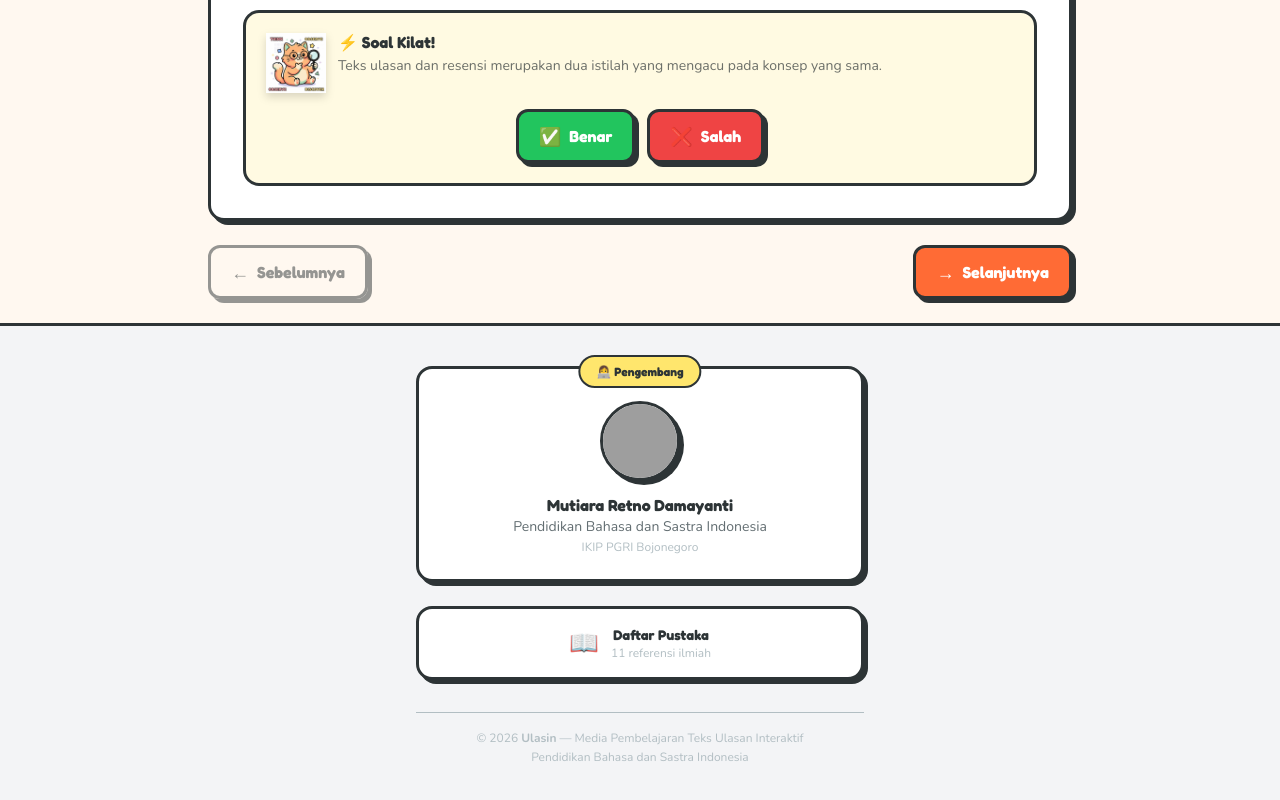
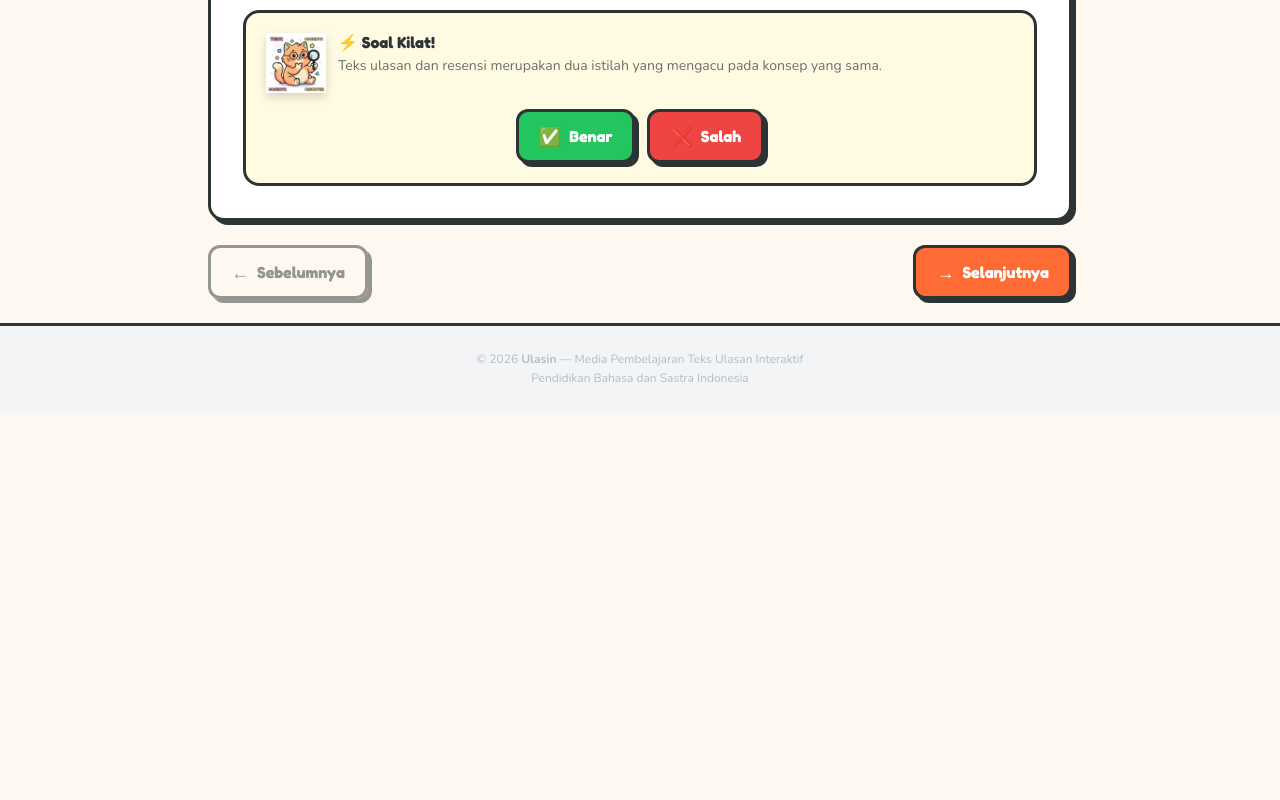
Before and after one commit to neyra-tect/Ulasin, a Next.js app: page /materi in a window 1280 px wide. Shown: the part 1006-1806 px from the top of the page. After the commit the page ends 1563 px from the top, so only its background shows below. Built offline with nearby package versions, Linux system fonts and the light colour scheme; grey boxes are pictures that could not be loaded.

Commit message:
Simplify footer and move Daftar Pustaka to Pengembang page

```diff
--- a/app/pengembang/page.js
+++ b/app/pengembang/page.js
@@ -1,11 +1,15 @@
 'use client';
 
-import { motion } from 'framer-motion';
+import { useState } from 'react';
+import { motion, AnimatePresence } from 'framer-motion';
 import Link from 'next/link';
 import Image from 'next/image';
 import Footer from '@/components/layout/Footer';
+import { dapusData } from '@/data/dapus';
 
 export default function PengembangPage() {
+  const [showDapus, setShowDapus] = useState(false);
+
   return (
     <div className="min-h-screen bg-bg">
       {/* Header */}
@@ -67,9 +71,74 @@ export default function PengembangPage() {
             </div>
           </div>
         </motion.div>
+
+        {/* References Button moved from Footer */}
+        <motion.button
+          onClick={() => setShowDapus(true)}
+          className="w-full mt-6 bg-white border-3 border-ink rounded-2xl brutal-shadow brutal-shadow-hover px-5 py-4 flex items-center justify-center gap-3 group transition-all"
+          initial={{ opacity: 0, y: 20 }}
+          animate={{ opacity: 1, y: 0 }}
+          transition={{ delay: 0.2 }}
+        >
+          <span className="text-2xl group-hover:scale-110 transition-transform">📖</span>
+          <div className="text-center">
+            <p className="font-heading font-bold text-sm text-ink">Daftar Pustaka</p>
+            <p className="text-xs text-ink-lighter">{dapusData.length} referensi ilmiah</p>
+          </div>
+        </motion.button>
       </div>
 
       <Footer />
+
+      {/* Daftar Pustaka Modal */}
+      <AnimatePresence>
+        {showDapus && (
+          <motion.div
+            className="fixed inset-0 z-[100] flex items-center justify-center p-4 bg-black/50"
+            initial={{ opacity: 0 }}
+            animate={{ opacity: 1 }}
+            exit={{ opacity: 0 }}
+            onClick={() => setShowDapus(false)}
+          >
+            <motion.div
+              className="bg-white border-3 border-ink rounded-2xl brutal-shadow max-w-2xl w-full max-h-[80vh] overflow-y-auto p-6"
+              initial={{ scale: 0.8, opacity: 0 }}
+              animate={{ scale: 1, opacity: 1 }}
+              exit={{ scale: 0.8, opacity: 0 }}
+              onClick={(e) => e.stopPropagation()}
+            >
+              <div className="flex items-center justify-between mb-4">
+                <h2 className="font-heading text-2xl font-bold text-ink flex items-center gap-2">
+                  📖 Daftar Pustaka
+                </h2>
+                <button
+                  onClick={() => setShowDapus(false)}
+                  className="w-8 h-8 rounded-full border-2 border-ink flex items-center justify-center hover:bg-error hover:text-white transition-colors font-bold"
+                >
+                  ✕
+                </button>
+              </div>
+              <ol className="space-y-3">
+                {dapusData.map((ref) => (
+                  <li key={ref.id} className="text-sm text-ink-light leading-relaxed pl-2 border-l-3 border-primary/30">
+                    <p>{ref.text}</p>
+                    {ref.doi && (
+                      <a
+                        href={ref.doi}
+                        target="_blank"
+                        rel="noopener noreferrer"
+                        className="text-secondary hover:underline text-xs mt-1 inline-block"
+                      >
+                        {ref.doi}
+                      </a>
+                    )}
+                  </li>
+                ))}
+              </ol>
+            </motion.div>
+          </motion.div>
+        )}
+      </AnimatePresence>
     </div>
   );
 }
--- a/components/layout/Footer.jsx
+++ b/components/layout/Footer.jsx
@@ -1,109 +1,14 @@
 'use client';
 
-import { useState } from 'react';
-import Image from 'next/image';
-import { motion, AnimatePresence } from 'framer-motion';
-import { dapusData } from '@/data/dapus';
-
 export default function Footer() {
-  const [showDapus, setShowDapus] = useState(false);
-
   return (
-    <>
-      <footer className="bg-gray-100 border-t-3 border-ink py-10 px-4 mb-16">
-        <div className="max-w-md mx-auto flex flex-col items-center gap-6">
-          {/* Developer Profile Card */}
-          <div className="w-full bg-white border-3 border-ink rounded-2xl brutal-shadow p-6 flex flex-col items-center text-center relative">
-            {/* Badge label */}
-            <div className="absolute -top-3.5 left-1/2 -translate-x-1/2 bg-accent border-2 border-ink rounded-full px-4 py-0.5">
-              <span className="font-heading font-bold text-xs text-ink">👩‍💻 Pengembang</span>
-            </div>
-
-            <div className="w-20 h-20 rounded-full border-3 border-ink overflow-hidden brutal-shadow bg-white mt-2 mb-3">
-              <Image
-                src="/images/bio/1.jpg"
-                alt="Mutiara Retno Damayanti"
-                width={80}
-                height={80}
-                className="object-cover w-full h-full"
-              />
-            </div>
-            <p className="font-heading font-bold text-base text-ink">Mutiara Retno Damayanti</p>
-            <p className="text-sm text-ink-light">Pendidikan Bahasa dan Sastra Indonesia</p>
-            <p className="text-xs text-ink-lighter mt-0.5">IKIP PGRI Bojonegoro</p>
-          </div>
-
-          {/* References Button */}
-          <button
-            onClick={() => setShowDapus(true)}
-            className="w-full bg-white border-3 border-ink rounded-2xl brutal-shadow brutal-shadow-hover px-5 py-4 flex items-center justify-center gap-3 group transition-all"
-          >
-            <span className="text-2xl group-hover:scale-110 transition-transform">📖</span>
-            <div className="text-center">
-              <p className="font-heading font-bold text-sm text-ink">Daftar Pustaka</p>
-              <p className="text-xs text-ink-lighter">{dapusData.length} referensi ilmiah</p>
-            </div>
-          </button>
-        </div>
-
-        {/* Copyright */}
-        <div className="max-w-md mx-auto mt-8 pt-4 border-t border-ink-lighter">
+    <footer className="bg-gray-100 border-t-3 border-ink py-6 px-4 mb-16">
+      <div className="max-w-md mx-auto">
         <p className="text-center text-xs text-ink-lighter leading-relaxed">
           © 2026 <span className="font-bold">Ulasin</span> — Media Pembelajaran Teks Ulasan Interaktif
           <br />Pendidikan Bahasa dan Sastra Indonesia
         </p>
       </div>
     </footer>
-
-      {/* Daftar Pustaka Modal */}
-      <AnimatePresence>
-        {showDapus && (
-          <motion.div
-            className="fixed inset-0 z-[100] flex items-center justify-center p-4 bg-black/50"
-            initial={{ opacity: 0 }}
-            animate={{ opacity: 1 }}
-            exit={{ opacity: 0 }}
-            onClick={() => setShowDapus(false)}
-          >
-            <motion.div
-              className="bg-white border-3 border-ink rounded-2xl brutal-shadow max-w-2xl w-full max-h-[80vh] overflow-y-auto p-6"
-              initial={{ scale: 0.8, opacity: 0 }}
-              animate={{ scale: 1, opacity: 1 }}
-              exit={{ scale: 0.8, opacity: 0 }}
-              onClick={(e) => e.stopPropagation()}
-            >
-              <div className="flex items-center justify-between mb-4">
-                <h2 className="font-heading text-2xl font-bold text-ink flex items-center gap-2">
-                  📖 Daftar Pustaka
-                </h2>
-                <button
-                  onClick={() => setShowDapus(false)}
-                  className="w-8 h-8 rounded-full border-2 border-ink flex items-center justify-center hover:bg-error hover:text-white transition-colors font-bold"
-                >
-                  ✕
-                </button>
-              </div>
-              <ol className="space-y-3">
-                {dapusData.map((ref) => (
-                  <li key={ref.id} className="text-sm text-ink-light leading-relaxed pl-2 border-l-3 border-primary/30">
-                    <p>{ref.text}</p>
-                    {ref.doi && (
-                      <a
-                        href={ref.doi}
-                        target="_blank"
-                        rel="noopener noreferrer"
-                        className="text-secondary hover:underline text-xs mt-1 inline-block"
-                      >
-                        {ref.doi}
-                      </a>
-                    )}
-                  </li>
-                ))}
-              </ol>
-            </motion.div>
-          </motion.div>
-        )}
-      </AnimatePresence>
-    </>
   );
 }
```
Lines whose indentation alone changed are shown as unchanged.
